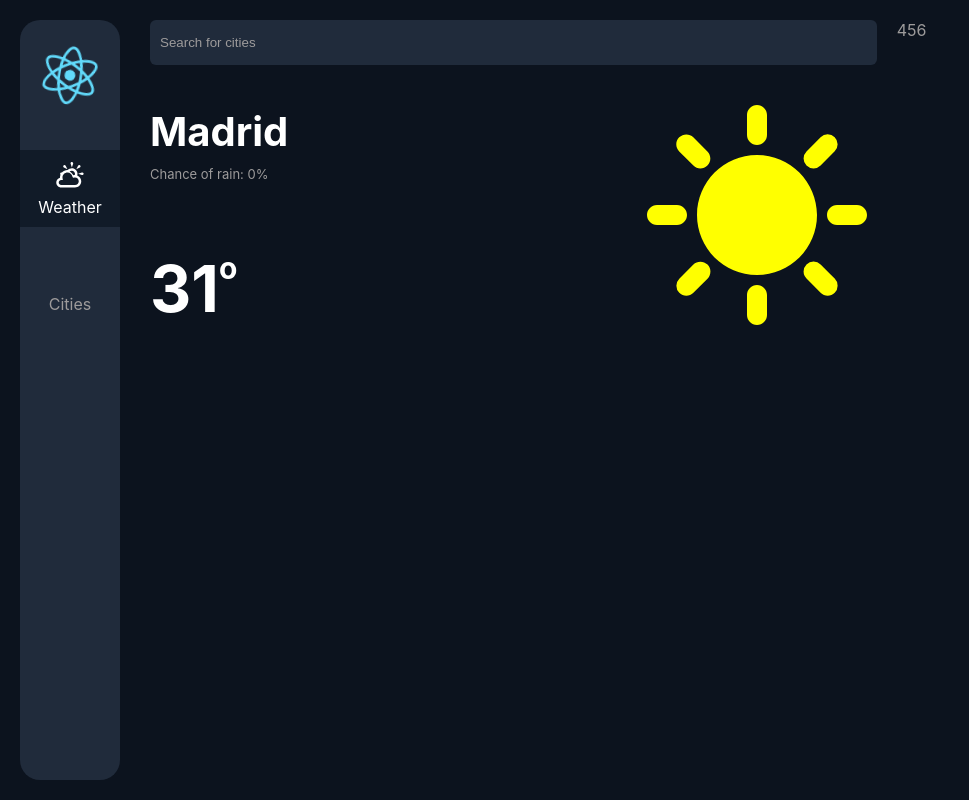
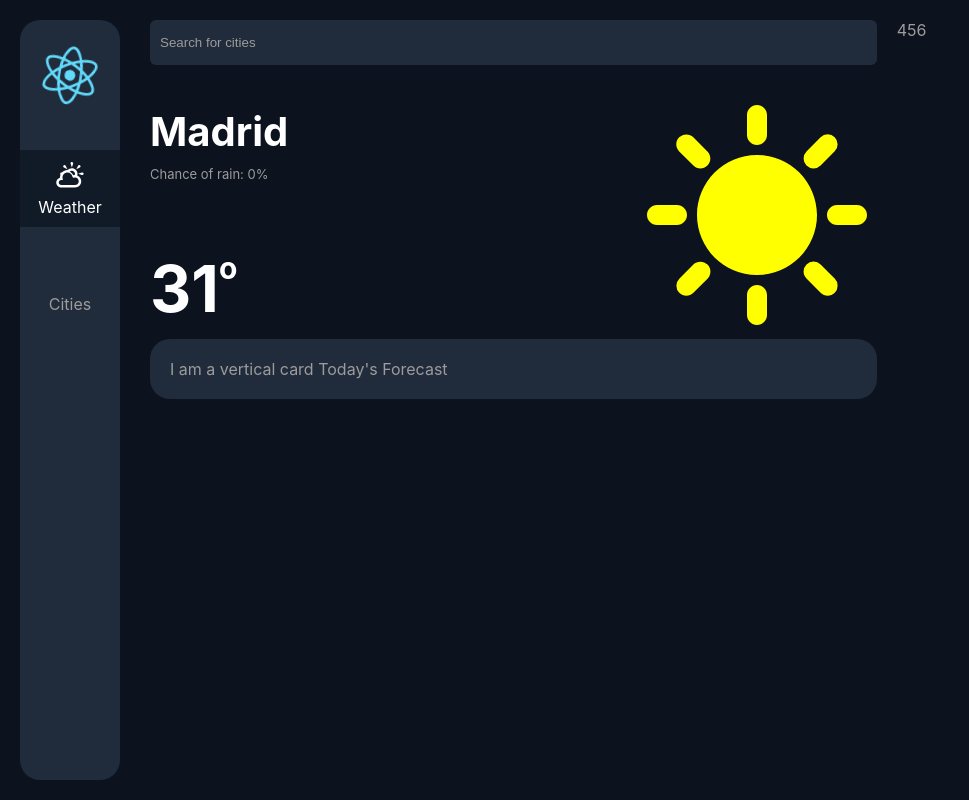
Before and after one commit to whoismuktar/LDWD-weather-app, a React (Create React App) app: page / in a window 1280 px wide. Shown: the whole page, without its empty margins (0-969 px from the left). Built offline with nearby package versions, Linux system fonts and the light colour scheme; some icons are missing.

Commit message:
weather card progress

```diff
--- a/src/App.js
+++ b/src/App.js
@@ -2,6 +2,7 @@ import "./App.scss";
 import ConditionIcon from "./components/ConditionIcon";
 import Searchbar from "./components/Searchbar";
 import Sidebar from "./components/Sidebar";
+import VerticalWeatherCard from "./components/VerticalWeatherCard";
 
 const currentWeather = {
   city: "Madrid",
@@ -9,6 +10,8 @@ const currentWeather = {
   temperature: 31,
   condition: "sunny",
 };
+
+const todaysForecast = [];
 
 const HeroHighlight = () => {
   return (
@@ -45,6 +48,10 @@ function App() {
           <div className="content-body">
             <Searchbar />
             <HeroHighlight />
+            <VerticalWeatherCard
+              title="Today's Forecast"
+              weather={todaysForecast}
+            />
           </div>
           <div className="content-summary">456</div>
         </div>
--- a/src/components/ConditionIcon.js
+++ b/src/components/ConditionIcon.js
@@ -1,8 +1,8 @@
 import React from "react";
 import { MdSunny } from "react-icons/md";
 
-const ConditionIcon = (prop) => {
-  const { condition, size, color } = prop;
+const ConditionIcon = (props) => {
+  const { condition, size, color } = props;
 
   const getConditionIcon = () => {
     switch (condition) {
--- /dev/null
+++ b/src/components/VerticalWeatherCard.js
@@ -0,0 +1,12 @@
+import React from "react";
+
+const VerticalWeatherCard = (props) => {
+  const { title } = props;
+  return (
+    <div className="weather-card weather-card__vertical">
+      I am a vertical card {title}
+    </div>
+  );
+};
+
+export default VerticalWeatherCard;
--- a/src/index.scss
+++ b/src/index.scss
@@ -82,6 +82,17 @@ code {
   }
 }
 
+.weather-card {
+  padding: 20px;
+  border-radius: 20px;
+
+  &__vertical {
+    background-color: #202b3b;
+  }
+}
+
+
+
 @keyframes App-logo-spin {
   from {
     transform: rotate(0deg);
```
